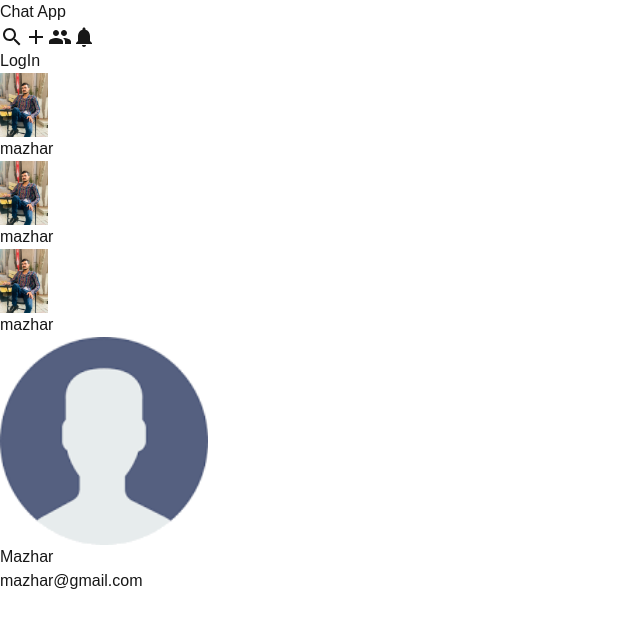
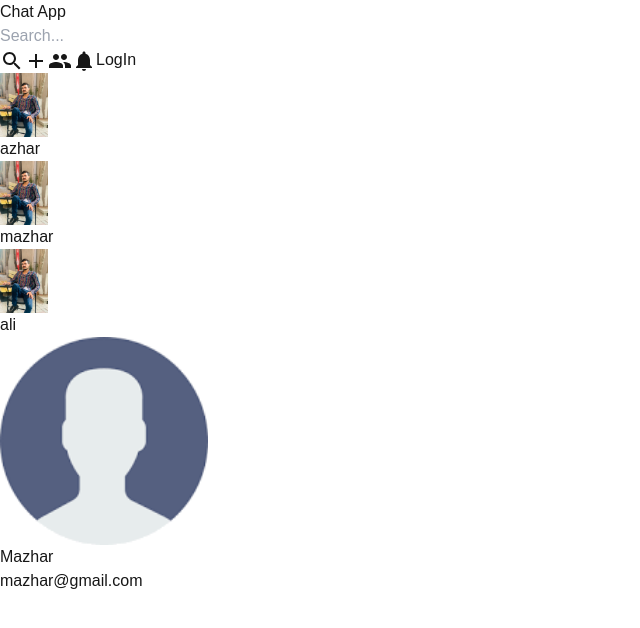
Before and after one commit to Mazharcodemaster/chat, a Next.js app: page / in a window 1280 px wide. Shown: the top 628 px of the page, without its empty margins (0-640 px from the left). Built offline with nearby package versions, Linux system fonts and the light colour scheme.

Commit message:
bazal add first commit

```diff
--- a/src/app/page.js
+++ b/src/app/page.js
@@ -1,15 +1,17 @@
+'use client'
 import Navbar from "@/components/Navbar";
 import UserProfileBar from "@/components/UserProfileBar";
 import UserSiderBar from "@/components/UserSiderBar";
-import React from "react";
+import React, { useState } from "react";
 
 const Home = () => {
+  const [searchuser,setSearchUser]=useState('')
   return (
     <div className="h-svh  overflow-auto">
-      <Navbar />
+      <Navbar setSearchUser={setSearchUser} searchuser={searchuser} />
 
       <div className="bar flex  justify-between ">
-        <UserSiderBar />
+        <UserSiderBar setSearchUser={setSearchUser} searchuser={searchuser} />
 
         <UserProfileBar/>
       </div>
--- a/src/components/Navbar.js
+++ b/src/components/Navbar.js
@@ -1,27 +1,50 @@
-import React from 'react'
-import GroupIcon from '@mui/icons-material/Group';
-import SearchIcon from '@mui/icons-material/Search';
-import AddIcon from '@mui/icons-material/Add';
-import NotificationsIcon from '@mui/icons-material/Notifications';
+'use client';
+import React from "react";
+import GroupIcon from "@mui/icons-material/Group";
+import SearchIcon from "@mui/icons-material/Search";
+import AddIcon from "@mui/icons-material/Add";
+import NotificationsIcon from "@mui/icons-material/Notifications";
 
-const Navbar = () => {
+const Navbar = ({ searchUser, setSearchUser }) => {
+
+  const handleChange = (e) => {
+    setSearchUser(e.target.value);
+  };
+
   return (
-    <div className='bg-gray-900 px-5 py-2  flex justify-between items-center'>
-        Chat App
+    <div className="bg-gray-900 px-5 py-2 flex justify-between items-center">
+      <span className="text-white">Chat App</span>
 
+      {/* Search Bar */}
+      <div className="bg-red-900 rounded-full w-1/3">
+        <input
+          onChange={handleChange}
+          className="rounded-full py-2 px-3 text-black w-full"
+          placeholder="Search..."
+        />
+      </div>
 
-    {/* button */}
-    <div className=' flex items-center   gap-16 justify-between ' >
-     <div className='flex gap-5 '>
-     <button className=''><SearchIcon/></button>
-     <button className=''><AddIcon/></button>
-     <button className=''><GroupIcon/></button>
-     <button className=''><NotificationsIcon/></button>
-     </div>
-     <button className='bg-gray-500 px-5 py-2 rounded-lg self-center'>LogIn</button>
+      {/* Button Group */}
+      <div className="flex items-center gap-5">
+        <button className="">
+          <SearchIcon />
+        </button>
+        <button className="">
+          <AddIcon />
+        </button>
+        <button className="">
+          <GroupIcon />
+        </button>
+        <button className="">
+          <NotificationsIcon />
+        </button>
+
+        <button className="bg-gray-500 px-5 py-2 rounded-lg self-center">
+          LogIn
+        </button>
+      </div>
     </div>
-    </div>
-  )
-}
+  );
+};
 
-export default Navbar
+export default Navbar;
--- a/src/components/UserSiderBar.js
+++ b/src/components/UserSiderBar.js
@@ -1,16 +1,31 @@
-import React from 'react'
-import UserInfoCard from './UserInfoCard'
+import React from 'react';
+import UserInfoCard from './UserInfoCard';
 
-const UserSiderBar = () => {
+const UserSiderBar = ({searchuser,setSearchUser}) => {
+  const userArray = [
+    {
+      userName: "azhar",
+      imageUrl: "/mazhar.jpg",
+    },
+    {
+      userName: "mazhar",
+      imageUrl: "/mazhar.jpg",
+    },
+    {
+      userName: "ali",
+      imageUrl: "/mazhar.jpg",
+    },
+  ];
+
   return (
-    <div className='w-1/6 h-svh overflow-auto bg-gray-900  p-2 flex flex-col gap-2'>
+    <div className='w-1/6 h-screen overflow-auto bg-gray-900 p-2 flex flex-col gap-2'>
+      {userArray.map((user, index) => (
+        <div key={index}>
+          <UserInfoCard userName={user.userName} imageUrl={user.imageUrl} />
+        </div>
+      ))}
+    </div>
+  );
+};
 
-
-        <UserInfoCard/>
-        <UserInfoCard/>
-        <UserInfoCard/>
-    </div>
-  )
-}
-
-export default UserSiderBar
+export default UserSiderBar;
```
